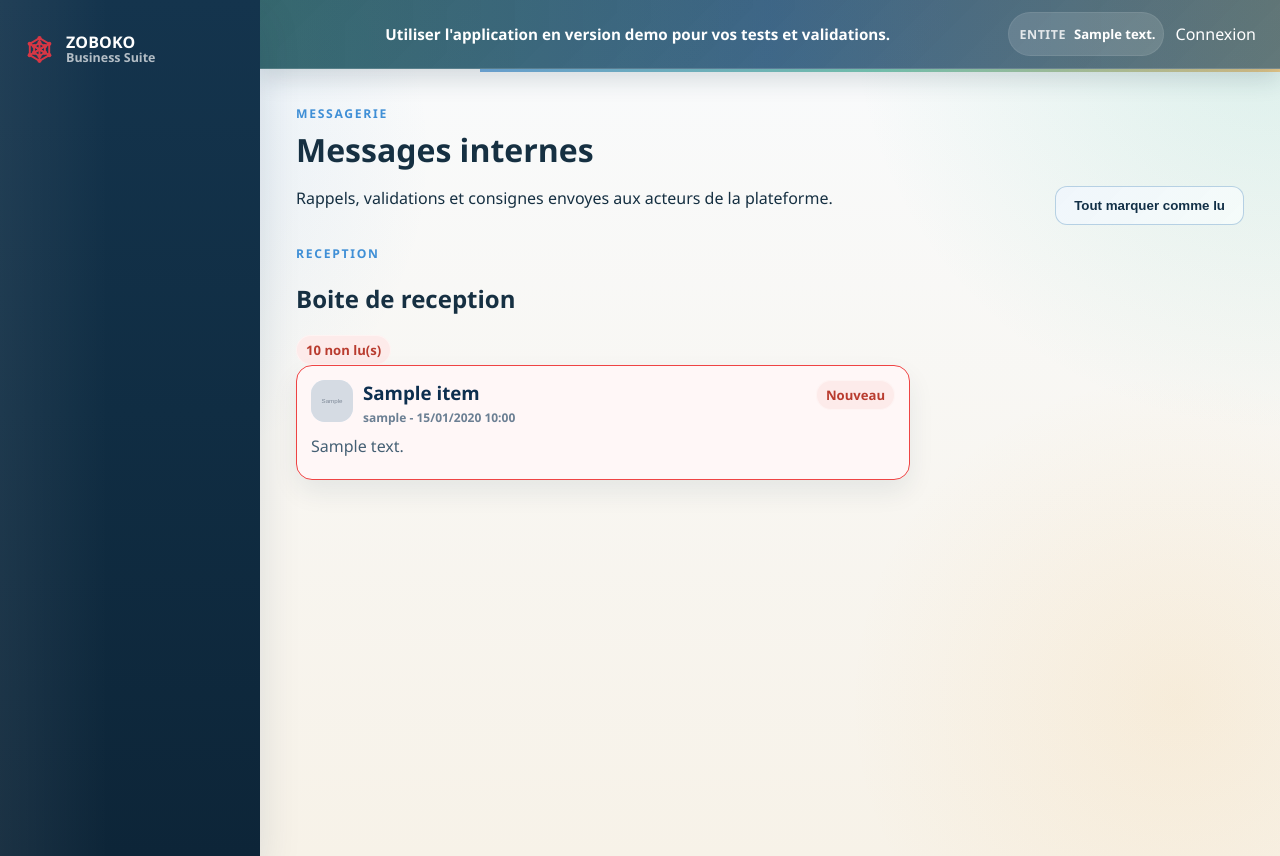
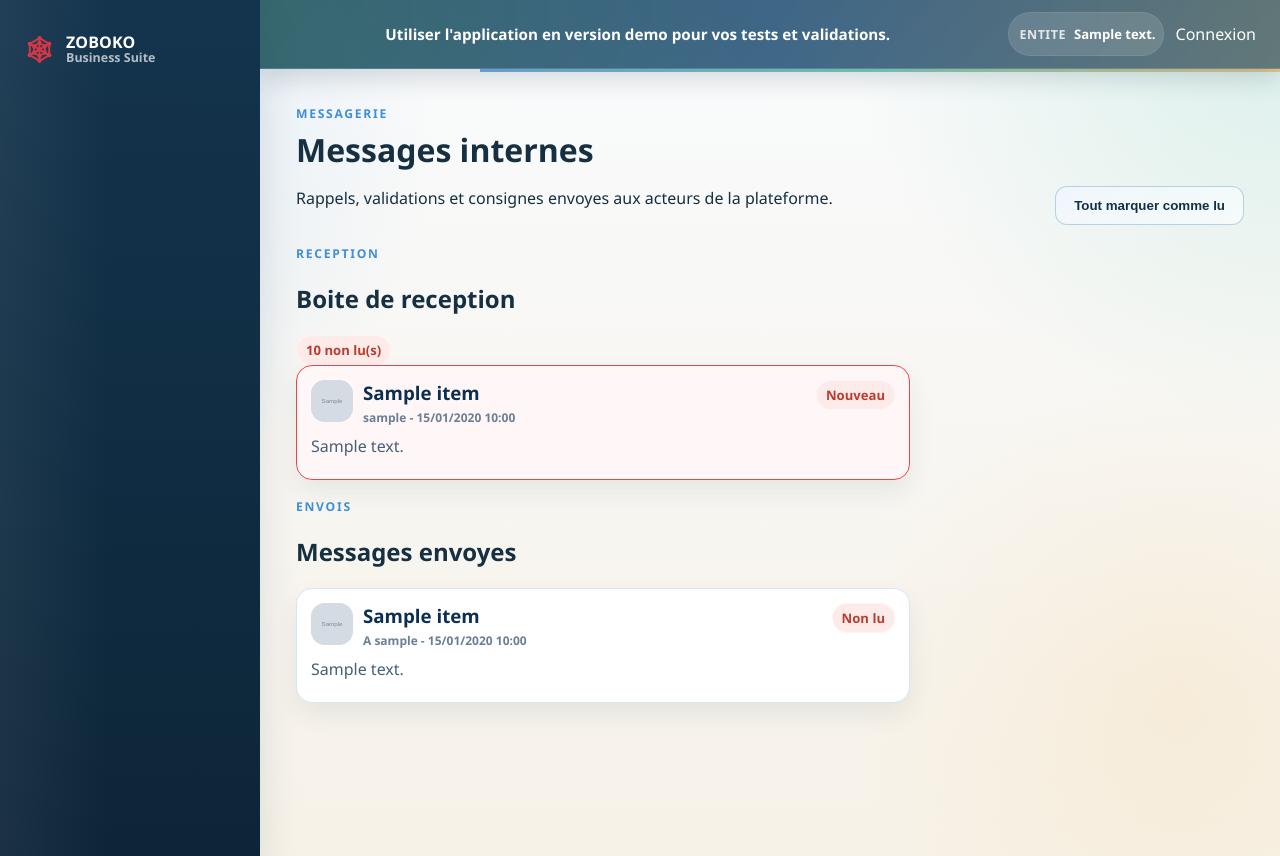
Before and after one commit to SaliouBangs/transport_system, a Django app: template utilisateurs/templates/utilisateurs/messages.html in a window 1280 px wide. Run offline with Django 3.2, Linux system fonts and the light colour scheme; the template is opened without the code that fills it: most values are stand-ins (such as "Sample title", 1, 10 or a date in 2020); grey boxes marked "Sample" are stand-in pictures.

Commit message:
Afficher les messages envoyes

```diff
--- a/utilisateurs/templates/utilisateurs/messages.html
+++ b/utilisateurs/templates/utilisateurs/messages.html
@@ -87,6 +87,41 @@ body.theme-dark .message-card p{color:#b8c7ce}
             </article>
             {% empty %}
             <div class="empty-state">Aucun message interne pour le moment.</div>
+            {% endfor %}
+        </div>
+
+        <div class="section-header" style="margin-top:18px;">
+            <div>
+                <p class="eyebrow">Envois</p>
+                <h2>Messages envoyes</h2>
+            </div>
+        </div>
+        <div class="message-list">
+            {% for item in messages_envoyes %}
+            <article class="message-card">
+                <div class="message-card__top">
+                    <div class="message-author">
+                        <span class="message-avatar">
+                            {% if item.destinataire.profil_utilisateur.photo %}
+                            <img src="{{ item.destinataire.profil_utilisateur.photo.url }}" alt="">
+                            {% else %}
+                            {{ item.destinataire.profil_utilisateur.initiales|default:item.destinataire.username|slice:":2"|upper }}
+                            {% endif %}
+                        </span>
+                        <div>
+                            <h3>{{ item.titre }}</h3>
+                            <span class="message-meta">
+                                A {{ item.destinataire.get_full_name|default:item.destinataire.username }}
+                                - {{ item.created_at|date:"d/m/Y H:i" }}
+                            </span>
+                        </div>
+                    </div>
+                    <span class="status-badge {% if item.lu %}status-ok{% else %}status-danger{% endif %}">{% if item.lu %}Lu{% else %}Non lu{% endif %}</span>
+                </div>
+                <p>{{ item.contenu|linebreaksbr }}</p>
+            </article>
+            {% empty %}
+            <div class="empty-state">Aucun message envoye pour le moment.</div>
             {% endfor %}
         </div>
     </section>
--- a/utilisateurs/views.py
+++ b/utilisateurs/views.py
@@ -182,12 +182,18 @@ def messages_internes_view(request):
                 return redirect("messages_internes")
 
     inbox = MessageInterne.objects.select_related("expediteur", "expediteur__profil_utilisateur").filter(destinataire=request.user).order_by("-created_at")[:80]
+    sent_messages = (
+        MessageInterne.objects.select_related("destinataire", "destinataire__profil_utilisateur")
+        .filter(expediteur=request.user)
+        .order_by("-created_at")[:80]
+    )
     users = User.objects.select_related("profil_utilisateur").filter(is_active=True).order_by("first_name", "last_name", "username")
     return render(
         request,
         "utilisateurs/messages.html",
         {
             "messages_internes": inbox,
+            "messages_envoyes": sent_messages,
             "unread_total": MessageInterne.objects.filter(destinataire=request.user, lu=False).count(),
             "users": users,
             "can_send_messages": can_send_messages,
```
Also changed, not shown: utilisateurs/tests.py (+8 -0 lines).
